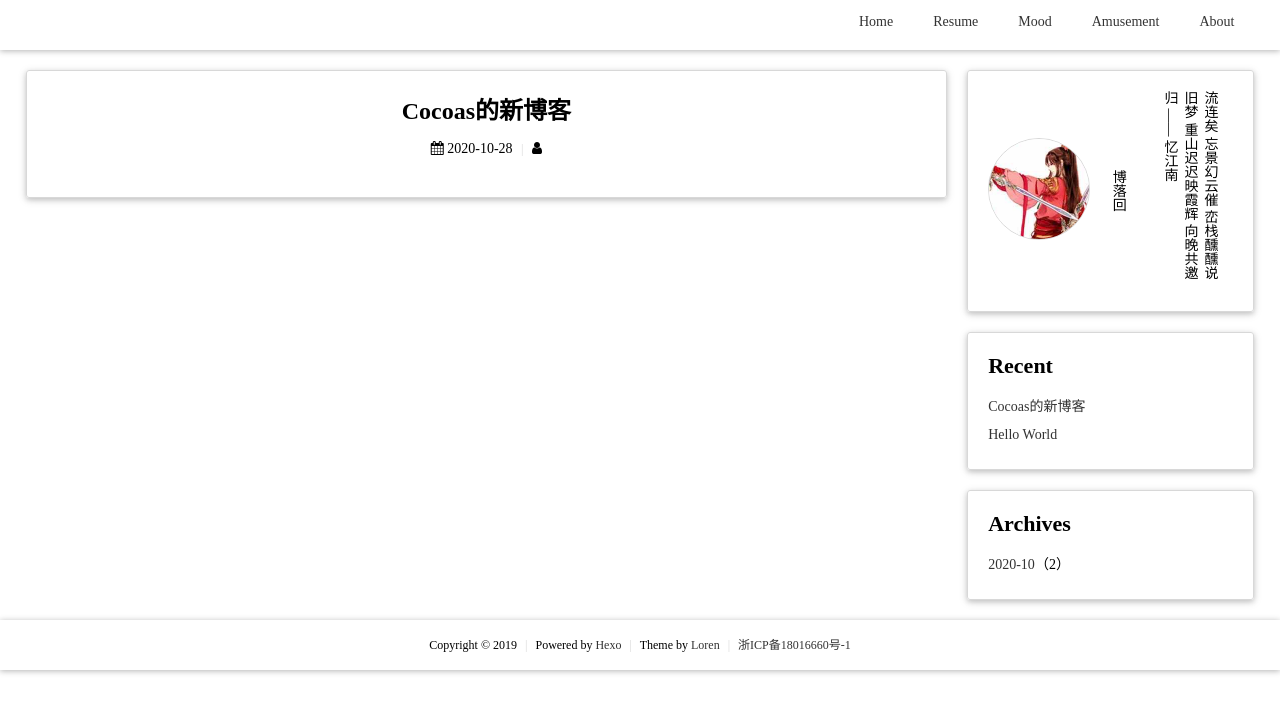
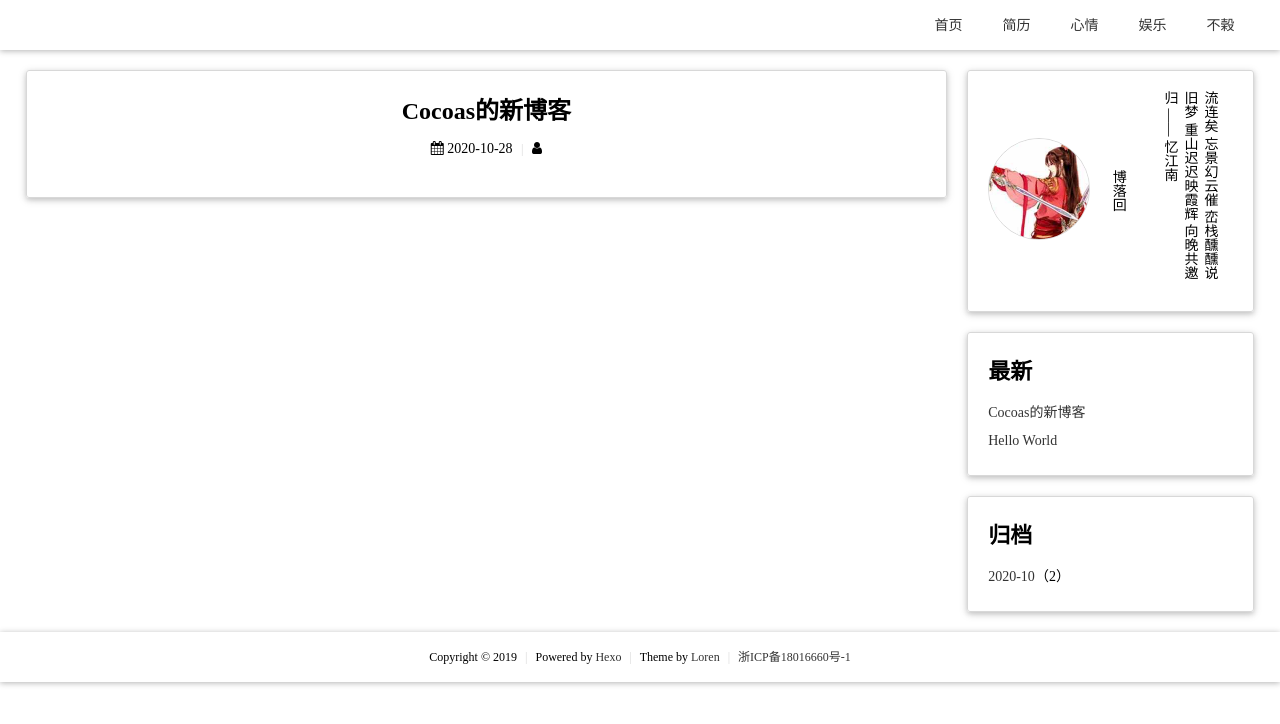
Before and after one commit to CharlieJiang/CharlieJiang.github.io, a plain HTML site: page 2020/10/28/Cocoas的新博客/index.html in a window 1280 px wide. Drawn offline with Linux system fonts and the light colour scheme.

Commit message:
Site updated: 2020-10-28 22:07:28

```diff
--- a/2020/10/28/Cocoas的新博客/index.html
+++ b/2020/10/28/Cocoas的新博客/index.html
@@ -8,17 +8,17 @@
 
 
 
-    <meta name="keywords" content=""/>
+    <meta name="keywords" content="Android，Java"/>
 
 
 
-    <meta name="description" content=""/>
+    <meta name="description" content="Android,Java,Android SDK,Kotlin,"/>
 
 
 <meta name="Robots" content="all">
 
 
-    <title>Hexo | Cocoas的新博客</title>
+    <title>Cocoas | Cocoas的新博客</title>
 
 
 <link rel="icon" href="/images/favicon.ico">
@@ -43,27 +43,27 @@
 
                 <a class="nav-item" href="/"
 
-                >Home</a>
+                >首页</a>
 
                 <a class="nav-item" href="/resume"
 
-                >Resume</a>
+                >简历</a>
 
                 <a class="nav-item" href="/mood"
 
                    target="_blank"
 
-                >Mood</a>
+                >心情</a>
 
                 <a class="nav-item" href="/amusement/tetris"
 
                    target="_blank"
 
-                >Amusement</a>
+                >娱乐</a>
 
                 <a class="nav-item" href="/about"
 
-                >About</a>
+                >不榖</a>
 
         </nav>
     </div>
@@ -100,7 +100,7 @@
 
 
 <div class="box widget">
-    <div class="title">Recent</div>
+    <div class="title">最新</div>
     <ul class="item-box">
 
 
@@ -119,7 +119,7 @@
 
 
   <div class="box widget">
-    <div class="title">Archives</div>
+    <div class="title">归档</div>
     <ul class="archive-list"><li class="archive-list-item"><a class="archive-list-link" href="/archives/2020/10/">2020-10</a><span class="archive-list-count">2</span></li></ul>
   </div>
 
```
Also changed, not shown: 2020/10/28/hello-world/index.html (+9 -9 lines), archives/2020/10/index.html (+10 -10 lines), archives/2020/index.html (+10 -10 lines), archives/index.html (+10 -10 lines), index.html (+10 -10 lines).
